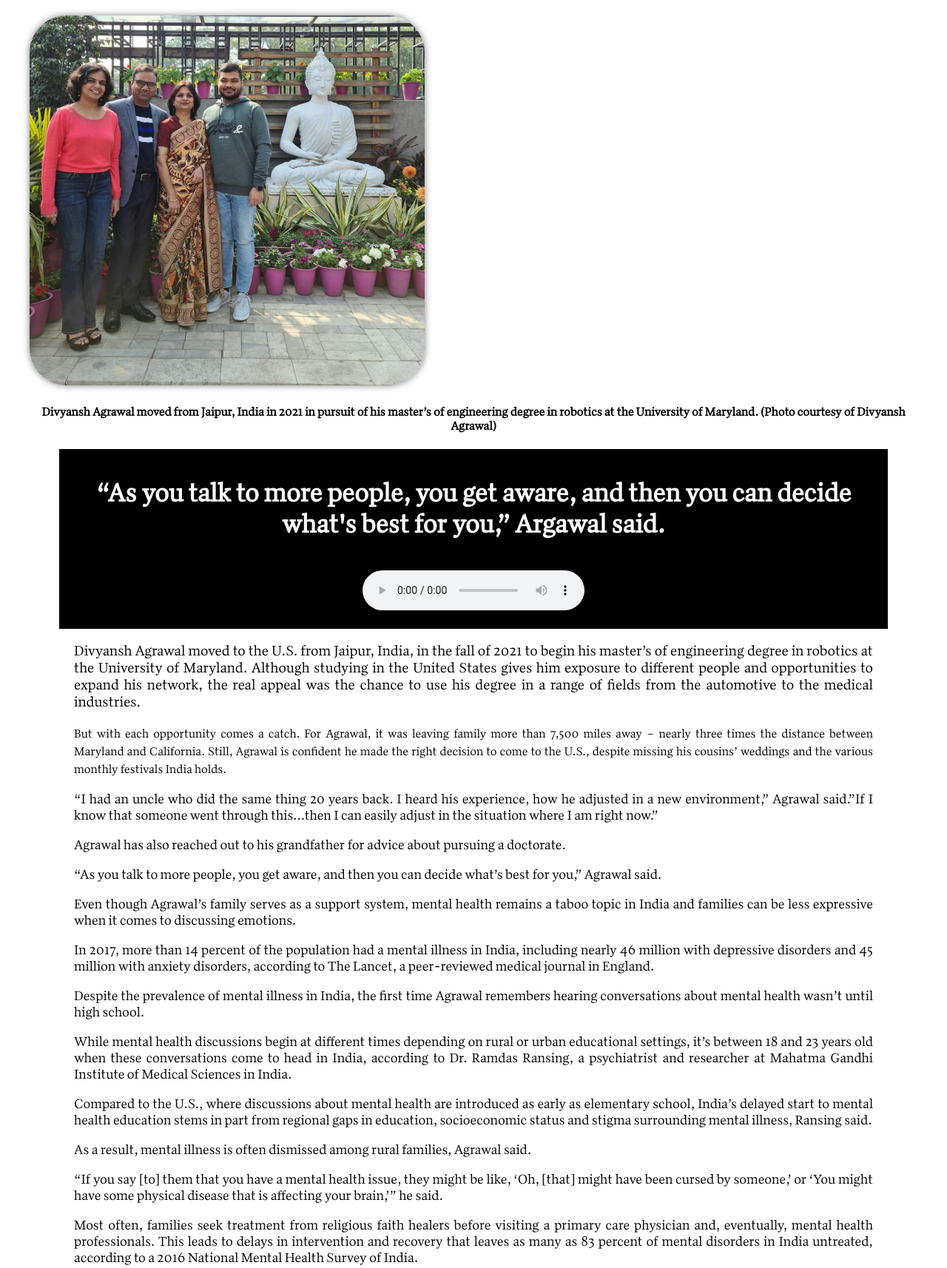
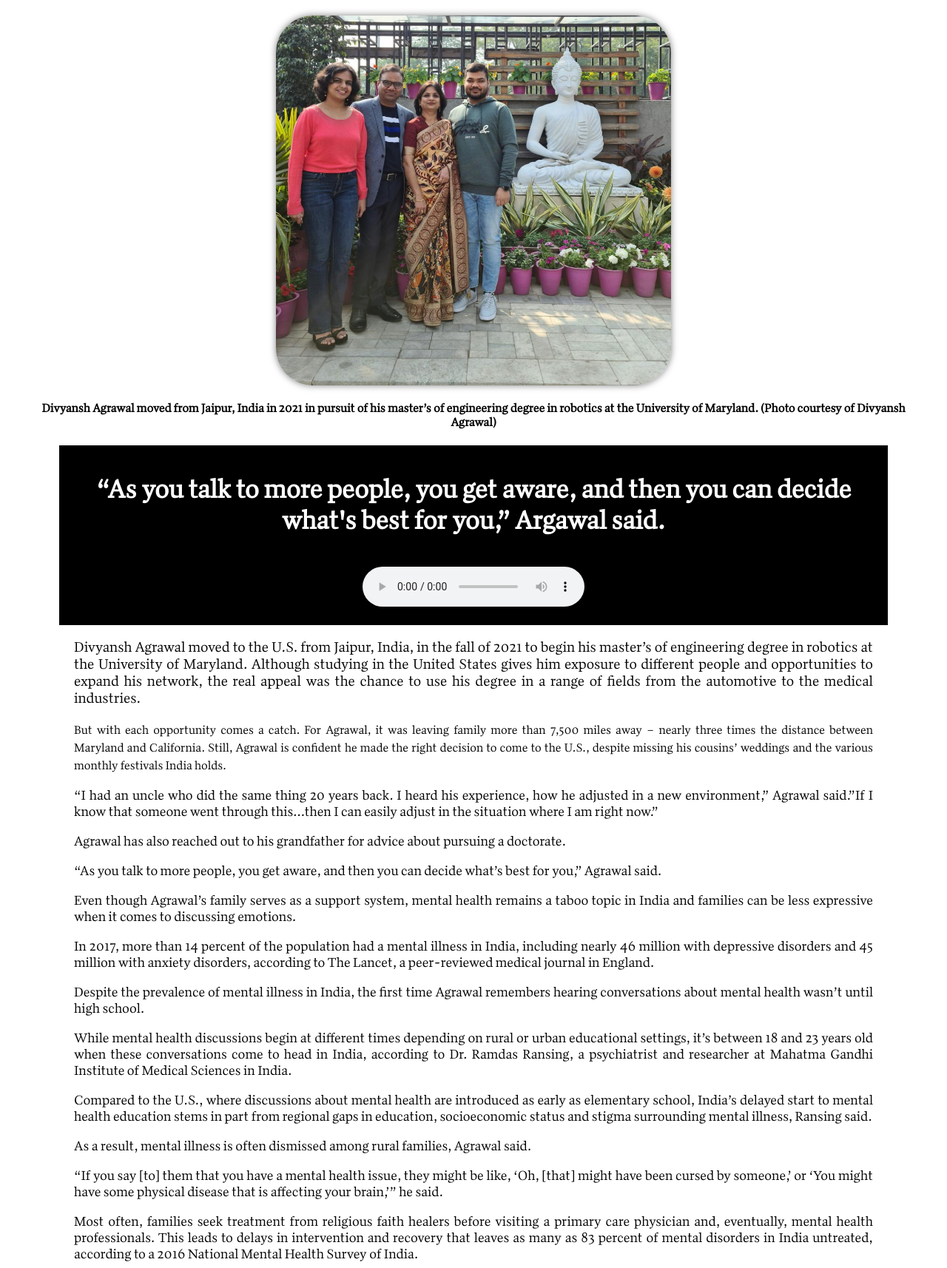
Before and after one commit to skanipakala/InternationalStudentsPage, a Flask app: page /student/1 in a window 1280 px wide. Shown: the part 234-1948 px from the top of the page at 74% size. Run offline with Flask 2, Linux system fonts and the light colour scheme.

Commit message:
centered img

```diff
--- a/templates/student_detail.html
+++ b/templates/student_detail.html
@@ -46,17 +46,28 @@
             <h3 class="text-center">{{ student.subtitle }}</h3>
             <h4 class="text-center">{{ student.name }}</h4>
         </div>
-        <div class="row">
+        <div>
 
 
-                <div class="image">
-                    <img
+            <div class="image-container">
+                <img
                     height="500px"
                     style="border-radius: 50px; box-shadow: 0 0 10px rgba(0,0,0,0.5);"
-                    src="{{ url_for('static', filename='img/student_pics/' + student.picture) }}" alt="{{ student.name }}">
-                </div>
+                    src="{{ url_for('static', filename='img/student_pics/' + student.picture) }}"
+                    alt="{{ student.name }}"
+                >
+            </div>
 
+            <style>
+                .image-container {
+                    display: flex;
+                    justify-content: center;
+                }
 
+                .image-container img {
+                    margin: 0 auto;
+                }
+            </style>
 
                 <h4 style="text-align: center;">{{student.caption}}</h4>
 
```
